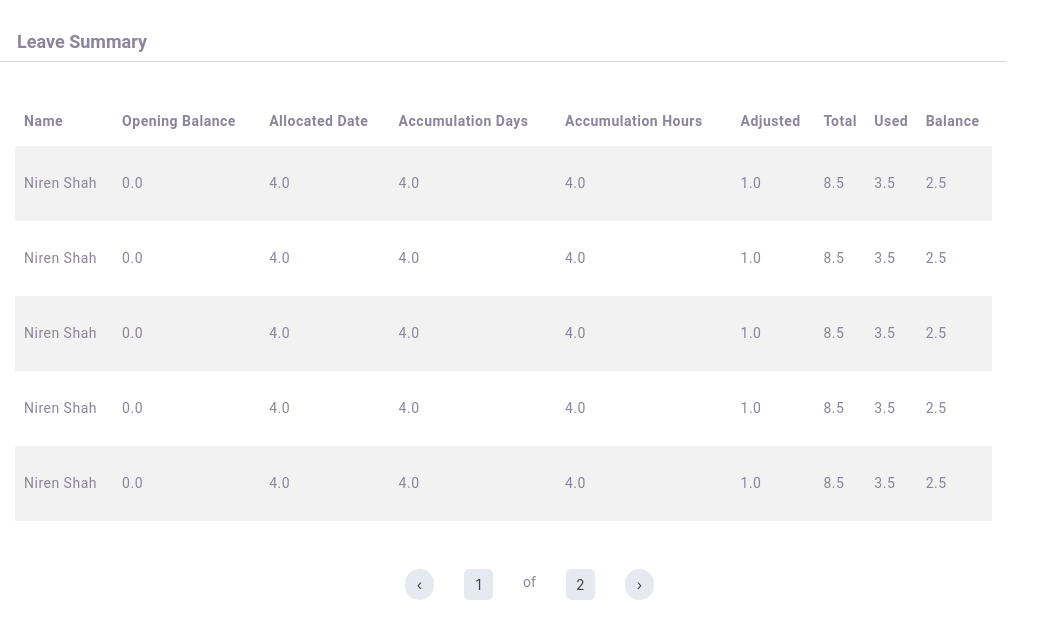
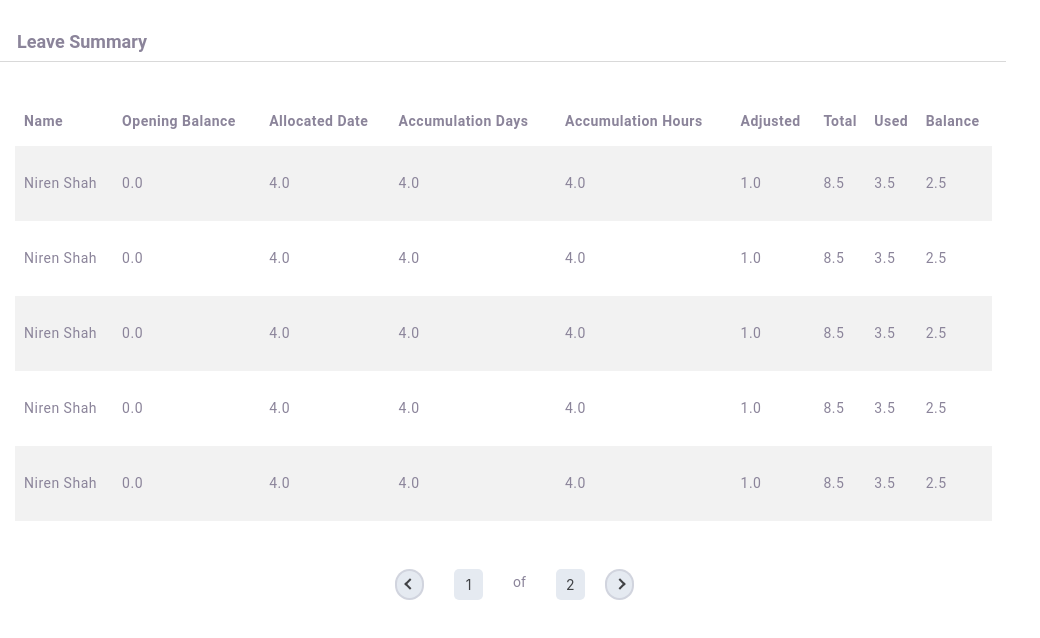
Before and after one commit to Sarita-Dangi-Internship/fuse-HRM, a React (Create React App) app: page / in a window 1280 px wide. Shown: the top 638 px of the page, without its empty margins (0-1040 px from the left). Built offline with nearby package versions, Linux system fonts and the light colour scheme.

Commit message:
edit css, add key

```diff
--- a/src/App.js
+++ b/src/App.js
@@ -1,5 +1,5 @@
 import "./App.css";
-import LeaveSummary from "./component/LeaveSummary";
+import LeaveSummary from "./component/leaveSummary";
 import "bootstrap/dist/css/bootstrap.min.css";
 
 function App() {
--- a/src/component/leaveSummary.js
+++ b/src/component/leaveSummary.js
@@ -108,9 +108,9 @@ const TableHead = () => {
 const TableBody = (state) => {
   return (
     <tbody>
-      {state.users.map((user) => {
+      {state.users.map((user, i) => {
         return (
-          <tr className="font_style">
+          <tr className="font_style" key={i}>
             <td>{user.name}</td>
             <td>{user.opening_bal.toFixed(1)}</td>
             <td>{user.allocated_date.toFixed(1)}</td>
@@ -130,8 +130,8 @@ const TableBody = (state) => {
 const Footer = (state) => {
   return (
     <div className="btn_props">
-      <a href="/" className="round">
-        &#8249;
+      <a href="/" className=" arrow_btn">
+        <i className="arrow left"></i>
       </a>
       <a href="/" className="curved_side">
         {state.pageNum}
@@ -140,8 +140,9 @@ const Footer = (state) => {
       <a href="/" className="curved_side">
         {state.pageNum + 1}
       </a>
-      <a href="/" className="round">
-        &#8250;
+
+      <a href="/" className="arrow_btn">
+        <i className="arrow right"></i>
       </a>
     </div>
   );
--- a/src/styles/layouts/leaveSummary.scss
+++ b/src/styles/layouts/leaveSummary.scss
@@ -46,8 +46,25 @@ a:hover {
   text-decoration: none !important;
   background: #c3c7c3 !important;
 }
-.round {
+.arrow_btn {
+  margin-left: 5px;
+  padding: 1px 9.5px 2px 9px;
   border-radius: 20px;
+  border: 2px solid rgba(139, 132, 154, 0.22);
+}
+.arrow {
+  border: solid #404245;
+  border-width: 0 2px 2px 0;
+  display: inline-block;
+  padding: 3px;
+}
+.right {
+  transform: rotate(-45deg);
+  -webkit-transform: rotate(-45deg);
+}
+.left {
+  transform: rotate(135deg);
+  -webkit-transform: rotate(135deg);
 }
 .curved_side {
   border-radius: 5px;
```
